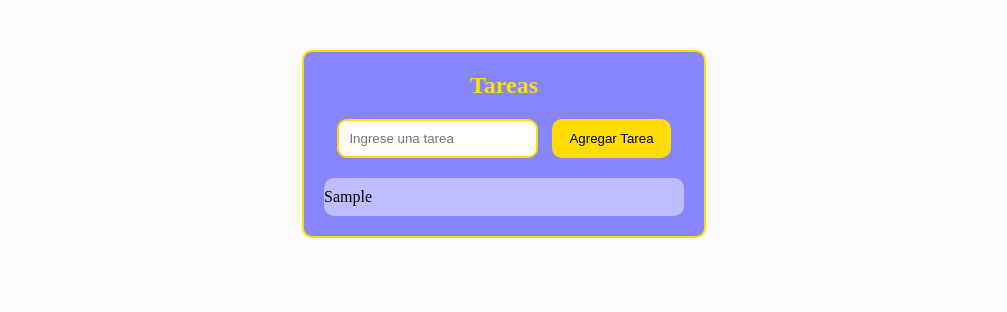
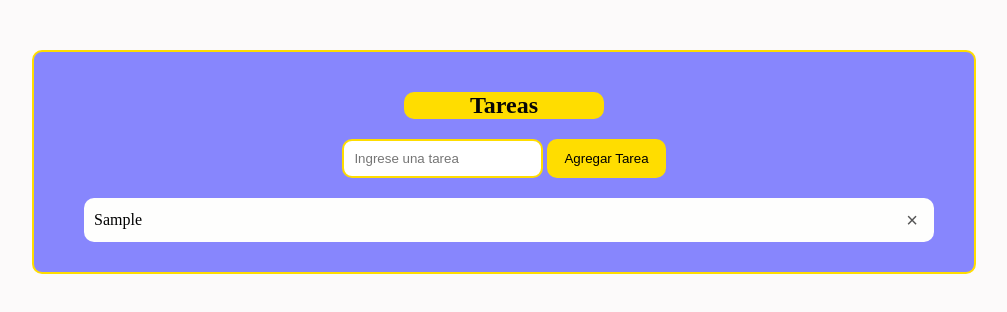
Before and after one commit to Juan-Antonio-sanchez/Curso-de-programacion-web-basica, a website: page index.html in a window 1280 px wide. Both pictures are taken after typing "Sample" into the empty fields and a click on the button "Agregar Tarea". Shown: the whole page, without its empty margins (136-1143 px from the left). Drawn offline with Linux system fonts and the light colour scheme.

Commit message:
Update index.html

```diff
--- a/index.html
+++ b/index.html
@@ -9,8 +9,10 @@
     <div class="tareas">
         <center><h2 class="titulo">Tareas</h2>
 
-        <input type="text" id="tareaInput" placeholder="Ingrese una tarea">
-        <button id="agregarTareaBtn">Agregar Tarea</button>
+        <form id="formularioTarea">
+            <input type="text" id="tareaInput" placeholder="Ingrese una tarea">
+            <button id="agregarTareaBtn" type="submit">Agregar Tarea</button>
+        </form>
         </center>
         <ul id="listaTareas"></ul>
 
@@ -18,41 +20,75 @@
 
     <script>
         const tareaInput = document.getElementById('tareaInput');
-        const agregarTareaBtn = document.getElementById('agregarTareaBtn');
+        const formularioTarea = document.getElementById('formularioTarea');
         const listaTareas = document.getElementById('listaTareas');
+        const tareasGuardadas = JSON.parse(localStorage.getItem('tareas') || '[]');
+        const tareas = Array.isArray(tareasGuardadas) ? tareasGuardadas : [];
 
-        agregarTareaBtn.addEventListener('click',() => {
+        function guardarTareas() {
+            localStorage.setItem('tareas', JSON.stringify(tareas));
+        }
+
+        function mostrarTareas() {
+            listaTareas.replaceChildren();
+            tareas.forEach((tarea, indice) => {
+                const li = document.createElement('li');
+                const texto = document.createElement('span');
+                const eliminarBtn = document.createElement('button');
+
+                texto.textContent = tarea;
+                eliminarBtn.type = 'button';
+                eliminarBtn.className = 'eliminar-tarea';
+                eliminarBtn.textContent = '\u00d7';
+                eliminarBtn.setAttribute('aria-label', `Eliminar ${tarea}`);
+                eliminarBtn.addEventListener('click', () => {
+                    tareas.splice(indice, 1);
+                    guardarTareas();
+                    mostrarTareas();
+                });
+
+                li.append(texto, eliminarBtn);
+                listaTareas.appendChild(li);
+            });
+        }
+
+        formularioTarea.addEventListener('submit', (evento) => {
+            evento.preventDefault();
             const tarea = tareaInput.value.trim();
             if (tarea) {
-                const li = document.createElement('li');
-                li.textContent = tarea;
-                listaTareas.appendChild(li);
+                tareas.push(tarea);
+                guardarTareas();
+                mostrarTareas();
                 tareaInput.value = '';
             }
         });
+
+        mostrarTareas();
     </script>
     <style>
         body {
             background-color: #fcfafa;
         }
         .titulo {
+            max-width: 200px;
             font-family: 'Times New Roman', Times, serif;
-            color: #ffdd00;
+            color: #060606;
             border-radius: 10px;
+            background-color: #ffdd00;
         }
         .tareas {
             font-family: 'Times New Roman', Times, serif;
-            max-width: 400px;
+            max-width: 900px ;
             margin: 50px auto;
             min-height: 300px auto;
-            padding: 20px auto;
+            padding: 20px;
             background-color: #0000ff77;
             border: 2px solid #ffdd00;
             border-radius: 10px;
         }
         input {
             padding: 10px;
-            margin-right: 10px;
+            margin-right: 10px auto;
             border: 2px solid #ffdd00;
             border-radius: 10px;
         }
@@ -66,15 +102,35 @@
         }
         ul {
             margin: 20px;
-            background-color: #fbfbfc77;
             list-style-type: none;
-            padding-left: 0;
+            padding-left: 10px;
+            margin-bottom: 10px;
             border-radius: 10px;
         }
         li {
-            padding: 10px 0;
+            display: flex;
+            align-items: center;
+            justify-content: space-between;
+            gap: 12px;
+            margin-bottom: 10px;
+            background-color: #fefefd;
+            padding: 10px;
             color: #000000;
             border-radius: 10px;
+        }
+        .eliminar-tarea {
+            flex: 0 0 24px;
+            width: 24px;
+            height: 24px;
+            padding: 0;
+            border: 0;
+            background: transparent;
+            color: #555;
+            font-size: 20px;
+            line-height: 1;
+        }
+        .eliminar-tarea:hover {
+            color: #c62828;
         }
     </style>
 </body>
```
